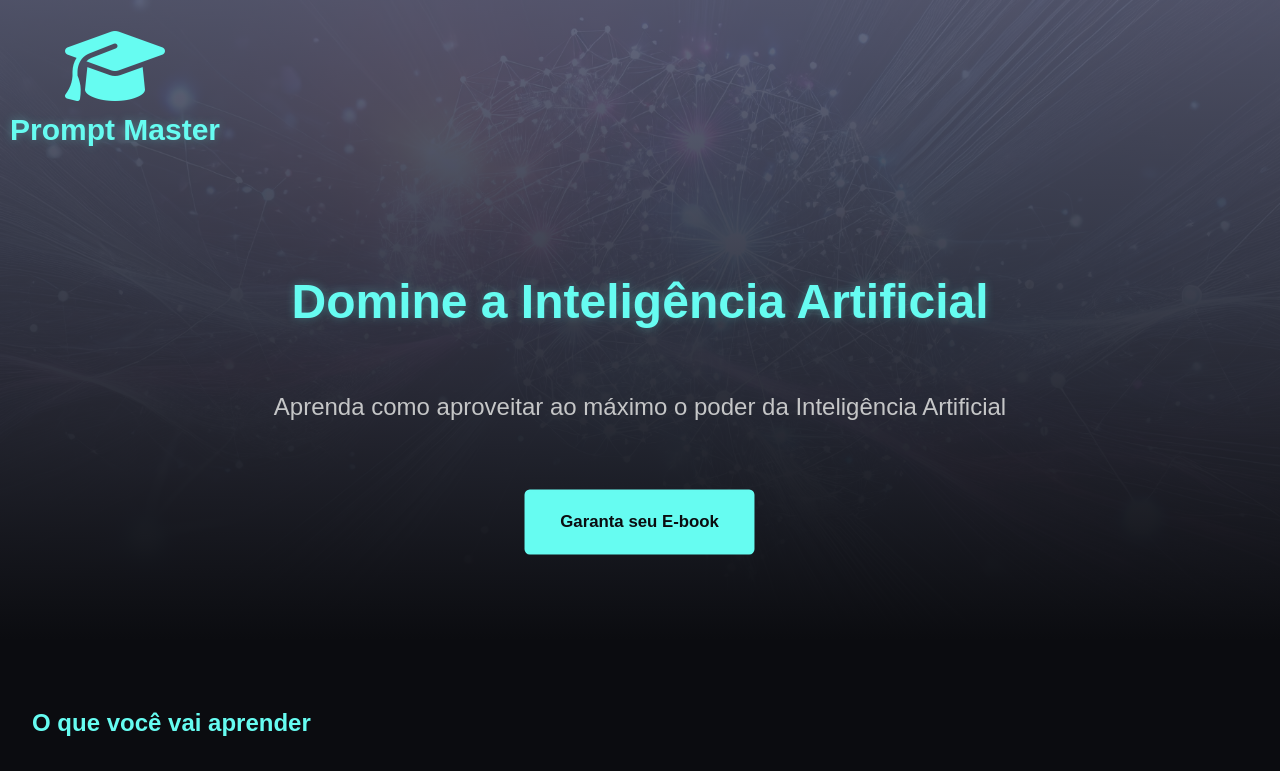
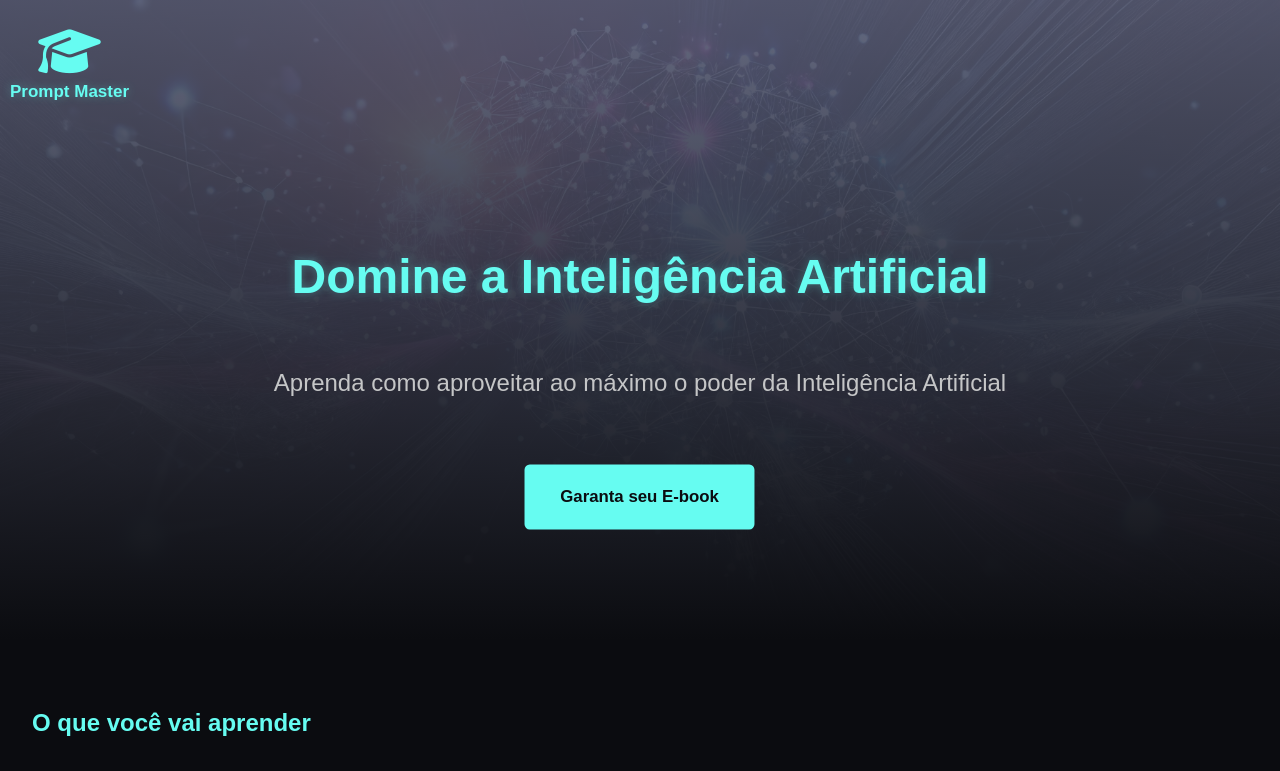
Before and after one commit to Dimartines29/landing_page, a plain HTML site: page index.html in a window 1280 px wide. Shown: the top 771 px of the page. Drawn offline with Linux system fonts and the light colour scheme.

Commit message:
Ajustes de exibição

```diff
--- a/index.html
+++ b/index.html
@@ -11,8 +11,8 @@
     <header class="hero">
         <nav>
             <div>
-                <i class="fas fa-graduation-cap" style="font-size: 80px; color: #66FCF1; "></i>
-                <h1 style="font-size: 30px;">Prompt Master</h1>
+                <i class="fas fa-graduation-cap" style="font-size: 50px; color: #66FCF1; "></i>
+                <h1 style="font-size: 17px;">Prompt Master</h1>
             </div>
         </nav>
         <div class="hero-content">
```
